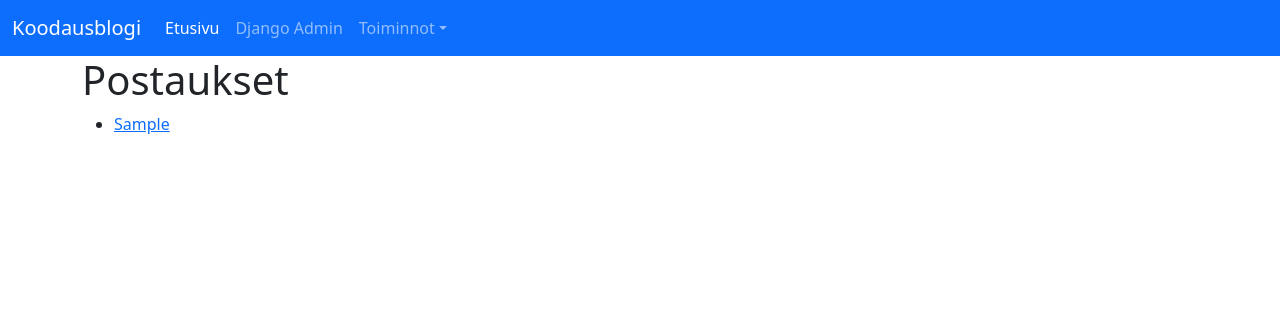
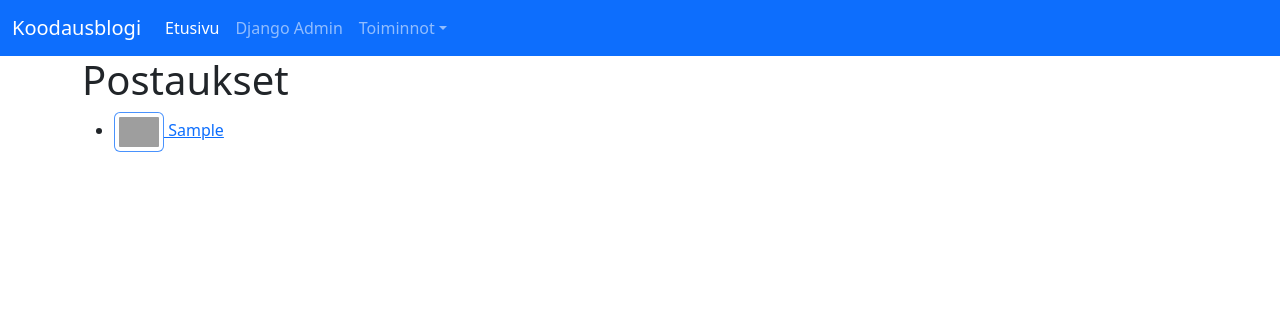
Before and after one commit to TimoKuukka/Django_blogi, a Django app: page / in a window 1280 px wide. Shown: the top 316 px of the page. Run offline with Django 4.2, Linux system fonts and the light colour scheme; tables that the repository leaves empty hold one stand-in row (values such as "Sample post"); grey boxes are pictures that could not be loaded.

Commit message:
listätty koodi pikkukuvaa varten

```diff
--- a/sovellus/templates/blogi/postauslista.html
+++ b/sovellus/templates/blogi/postauslista.html
@@ -6,6 +6,10 @@
     {% for postaus in postaukset %}
     <li>
         <a href="{% url 'nayta_postaus' postaus.id %}">
+            {% if postaus.kuva %}
+            <img src= "{{postaus.kuva.url}}" width="50"
+                class="img-thumbnail border-primary border-opacity-75"/>
+            {% endif %}
             {{postaus}}
         </a>
     </li>
```
